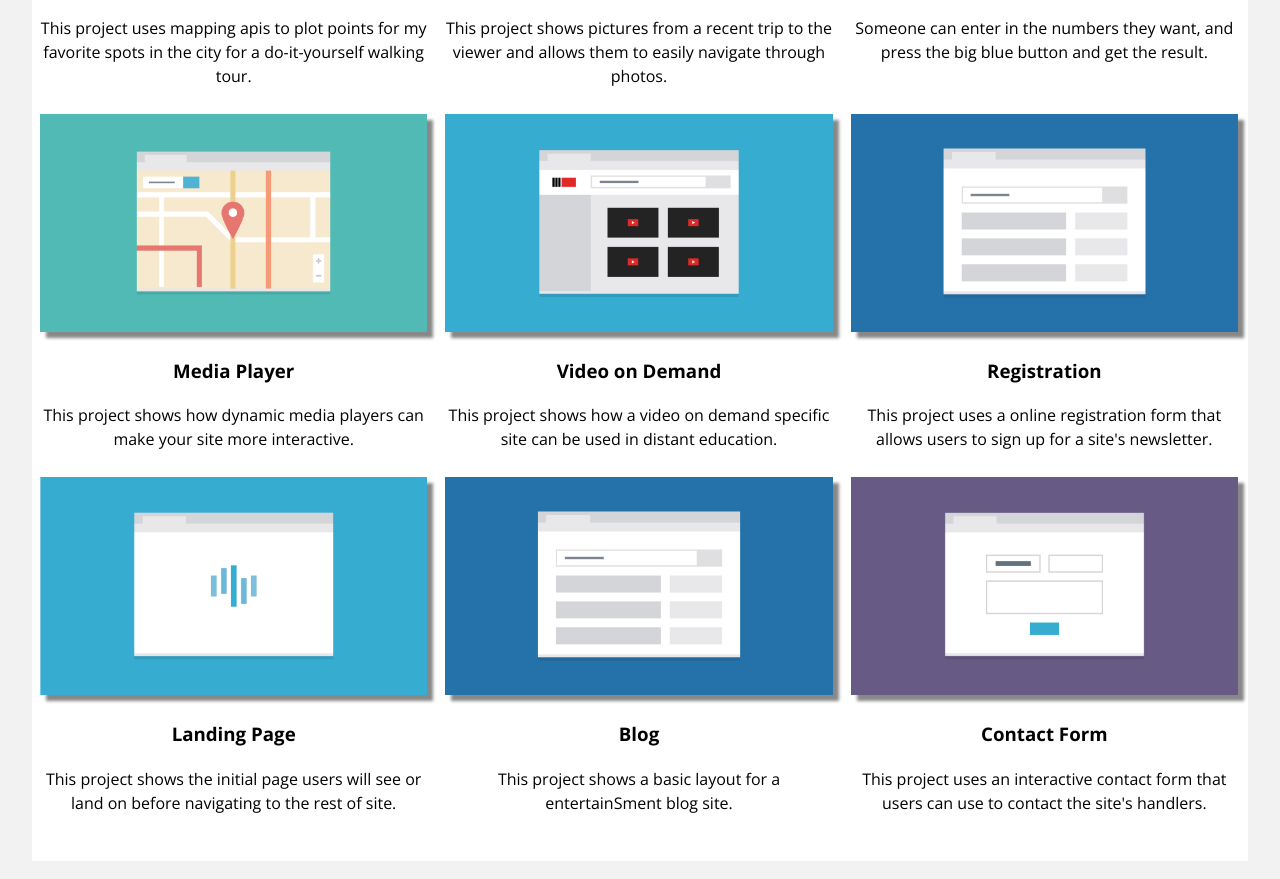
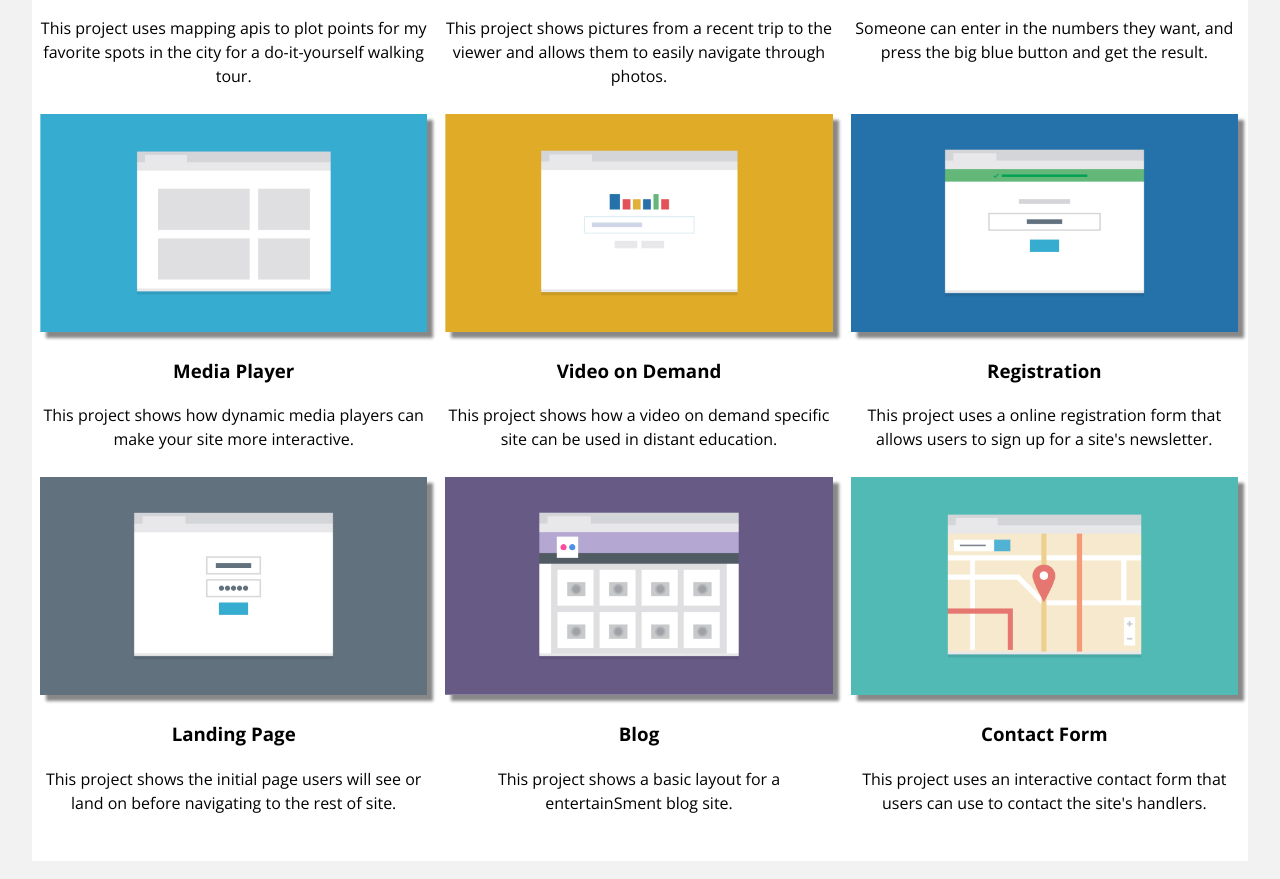
Before and after one commit to devantonio/responsive-layout, a plain HTML site: page responsive_layout_v2/index.html in a window 1280 px wide. Shown: the part 1267-2146 px from the top of the page. Drawn offline with nearby package versions, Linux system fonts and the light colour scheme.

Commit message:
Update index.html

```diff
--- a/responsive_layout_v2/index.html
+++ b/responsive_layout_v2/index.html
@@ -61,33 +61,33 @@
       <p>Someone can enter in the numbers they want, and press the big blue button and get the result.</p>
     </div>
     <div class="grid col-7 clearfix">
-      <img src="Images/portfolio-6.png" alt="media player"/>
-      <h3><a href="images/portfolio-7.png">Media Player</a></h3>
+      <img src="Images/portfolio-1.png" alt="media player"/>
+      <h3><a href="images/portfolio-1.png">Media Player</a></h3>
       <p>This project shows how dynamic media players can make your site more interactive.</p>
     </div>
     <div class="grid col-8 clearfix">
-      <img src="images/portfolio-8.png" alt="video on demand"/>
-      <h3><a href="images/portfolio-8.png">Video on Demand</a></h3>
+      <img src="images/portfolio-2.png" alt="video on demand"/>
+      <h3><a href="images/portfolio-2.png">Video on Demand</a></h3>
       <p>This project shows how a video on demand specific site can be used in distant education.</p>
     </div>
     <div class="grid col-9 clearfix">
-      <img src="images/portfolio-9.png" alt="registration"/>
-      <h3><a href="images/portfolio-9.png">Registration</a></h3>
+      <img src="images/portfolio-3.png" alt="registration"/>
+      <h3><a href="images/portfolio-3.png">Registration</a></h3>
       <p>This project uses a online registration form that allows users to sign up for a site's newsletter.</p>
     </div>
     <div class="grid col-10 clearfix">
-      <img src="images/portfolio-10.png" alt="landing page"/>
-      <h3><a href="images/portfolio-10.png">Landing Page</a></h3>
+      <img src="images/portfolio-4.png" alt="landing page"/>
+      <h3><a href="images/portfolio-4.png">Landing Page</a></h3>
       <p>This project shows the initial page users will see or land on before navigating to the rest of site.</p>
     </div>
     <div class="grid col-11 clearfix">
-      <img src="images/portfolio-11.png" alt="blog"/>
-      <h3><a href="images/portfolio-11.png">Blog</a></h3>
+      <img src="images/portfolio-5.png" alt="blog"/>
+      <h3><a href="images/portfolio-5.png">Blog</a></h3>
       <p>This project shows a basic layout for a entertainSment blog site.</p>
     </div>
     <div class="grid col-12 clearfix">
-      <img src="images/portfolio-12.png" alt="contact form">
-      <h3><a href="images/portfolio-12.png">Contact Form</a></h3>
+      <img src="images/portfolio-6.png" alt="contact form">
+      <h3><a href="images/portfolio-6.png">Contact Form</a></h3>
       <p>This project uses an interactive contact form that users can use to contact the site's handlers.</p>
     </div>
 </div>
```
